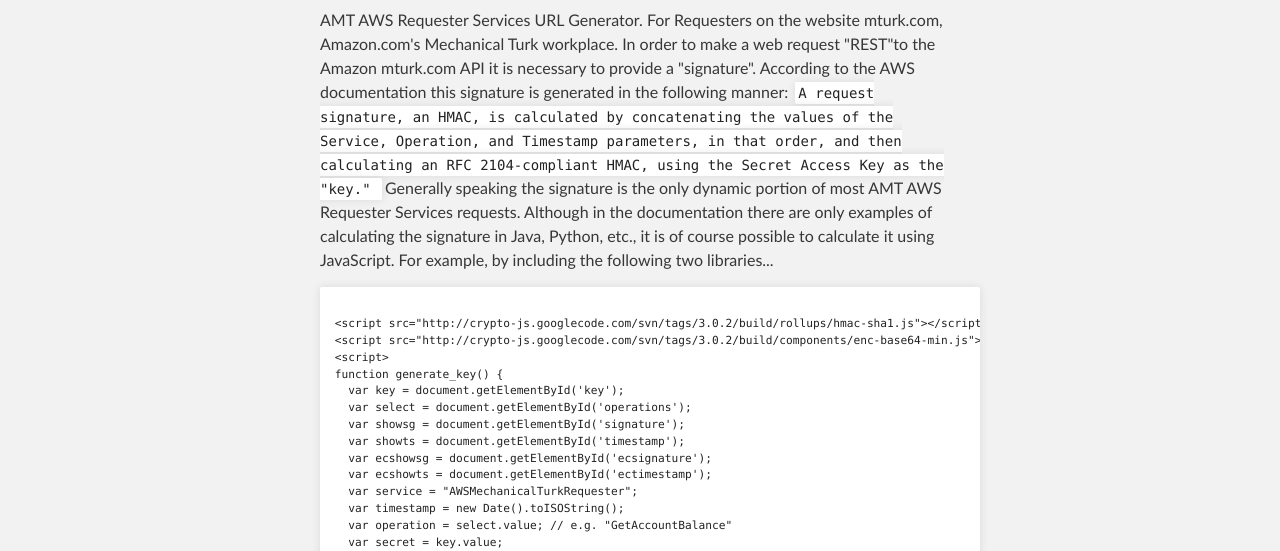
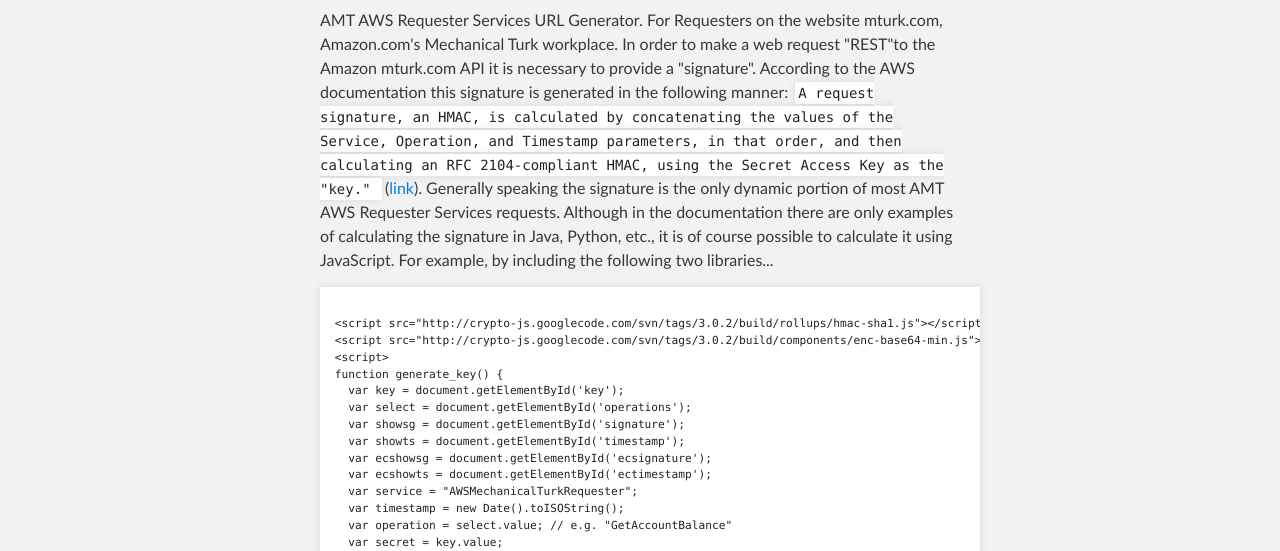
Before and after one commit to davidshumway/amt, a plain HTML site: page awssg.html in a window 1280 px wide. Shown: the part 249-800 px from the top of the page. Drawn offline with Linux system fonts and the light colour scheme.

Commit message:
Update awssg.html

```diff
--- a/awssg.html
+++ b/awssg.html
@@ -83,7 +83,7 @@
 
         <code>
   A request signature, an HMAC, is calculated by concatenating the values of the Service, Operation, and Timestamp parameters, in that order, and then calculating an RFC 2104-compliant HMAC, using the Secret Access Key as the "key."
-        </code>
+        </code> (<a href="http://docs.aws.amazon.com/AWSMechTurk/latest/AWSMechanicalTurkRequester/MakingRequests_RequestAuthenticationArticle.html">link</a>).
 
     		Generally speaking the signature is the only dynamic portion of most AMT AWS Requester Services requests.
     		Although in the documentation there are only examples of calculating the signature in Java, Python, etc., it is of course possible to calculate it using JavaScript.
```
